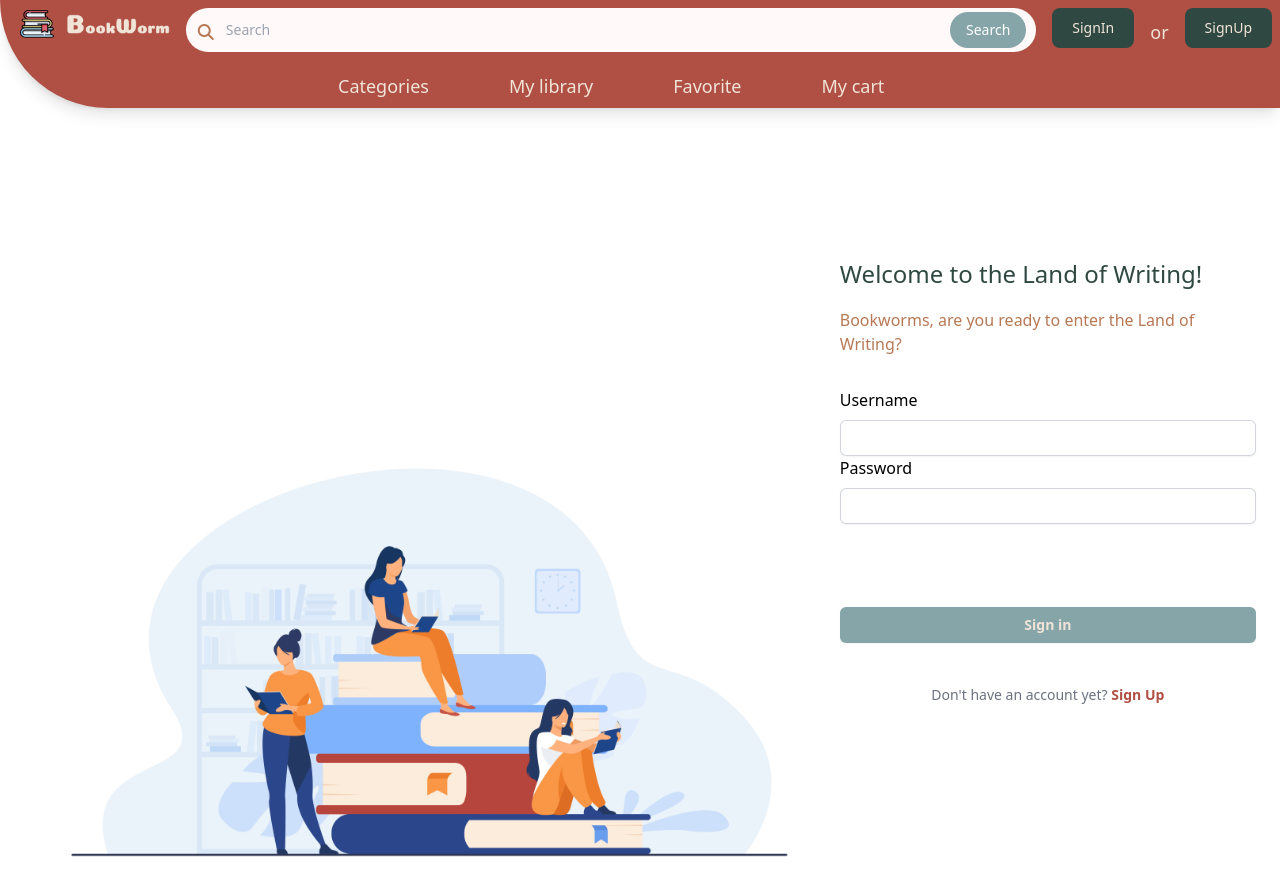
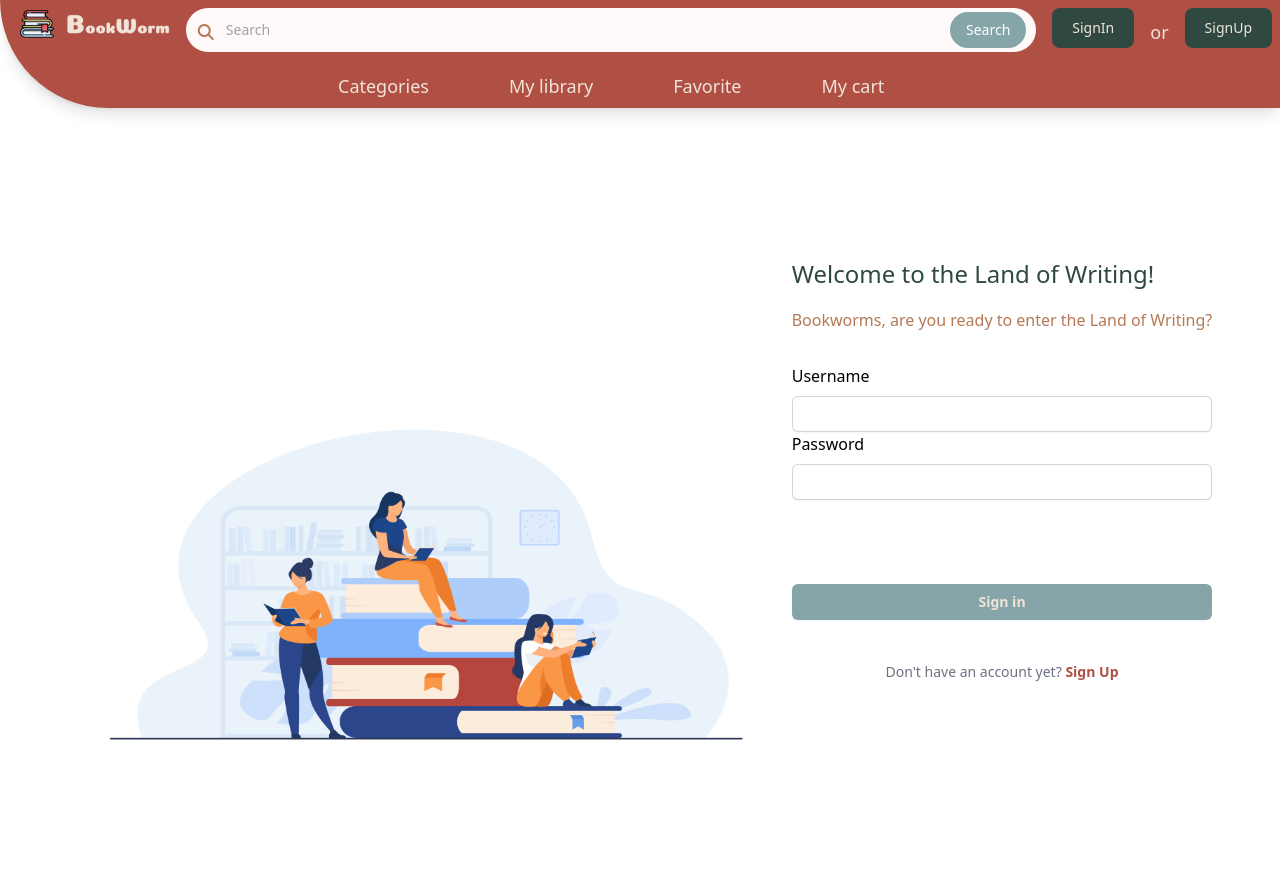
Before and after one commit to whiskas69/BookWorm, a Vue app in the folder BookWorm/: page /login in a window 1280 px wide. Shown: the top 896 px of the page. After the commit the page ends 854 px from the top, so only its background shows below. Built offline with nearby package versions, Linux system fonts and the light colour scheme.

Commit message:
change css login and register

```diff
--- a/BookWorm/src/views/LoginView.vue
+++ b/BookWorm/src/views/LoginView.vue
@@ -2,14 +2,14 @@
   <div class="flex min-h-full flex-1 flex-col px-6 py-12 lg:px-8">
     <div class="hero-body">
       <div class="columns is-centered">
-        <div class="flex justify-between gap-x-6 py-5">
+        <div class="flex justify-center gap-x-6 py-5">
           <!-- login -->
           <!-- img -->
           <div class="flex min-w-0 gap-x-4">
             <img class="loginImg" src="@/assets/6263.jpg" alt="Login image" />
           </div>
 
-          <div class="loginData min-w-0 flex-auto">
+          <div class="loginData min-w-0 flex-2">
             <div class="mt-20">
               <label class="title">Welcome to the Land of Writing!</label>
             </div>
@@ -90,8 +90,8 @@ export default {
   text-align: center;
 }
 .loginImg {
-  height: 500px;
-  width: 800px;
+  height: 400px;
+  width: 700px;
   margin-top: 30%;
   /* margin-left: -7%; */
 }
--- a/BookWorm/src/views/RegisterView.vue
+++ b/BookWorm/src/views/RegisterView.vue
@@ -1,16 +1,15 @@
 <template>
-  <div class="flex min-h-full flex-1 flex-col px-6 py-12 lg:px-8">
+  <div class="flex min-h-full flex-1 flex-col px-6 lg:px-8">
     <div class="hero-body">
-      <div class="container">
         <div class="columns is-centered">
-          <div class="flex justify-between gap-x-6 py-5">
+          <div class="flex justify-center gap-x-6 py-2">
             <!-- login -->
             <!-- img -->
             <div class="flex min-w-0 gap-x-4">
               <img class="loginImg" src="@/assets/5294.jpg" alt="Login image" />
             </div>
 
-            <div class="loginData min-w-0 flex-auto">
+            <div class="loginData min-w-0">
               <div class="mt-20">
                 <label class="title">Welcome to the Land of Writing!</label>
               </div>
@@ -112,7 +111,6 @@
             </div>
           </div>
         </div>
-      </div>
     </div>
   </div>
 </template>
```
